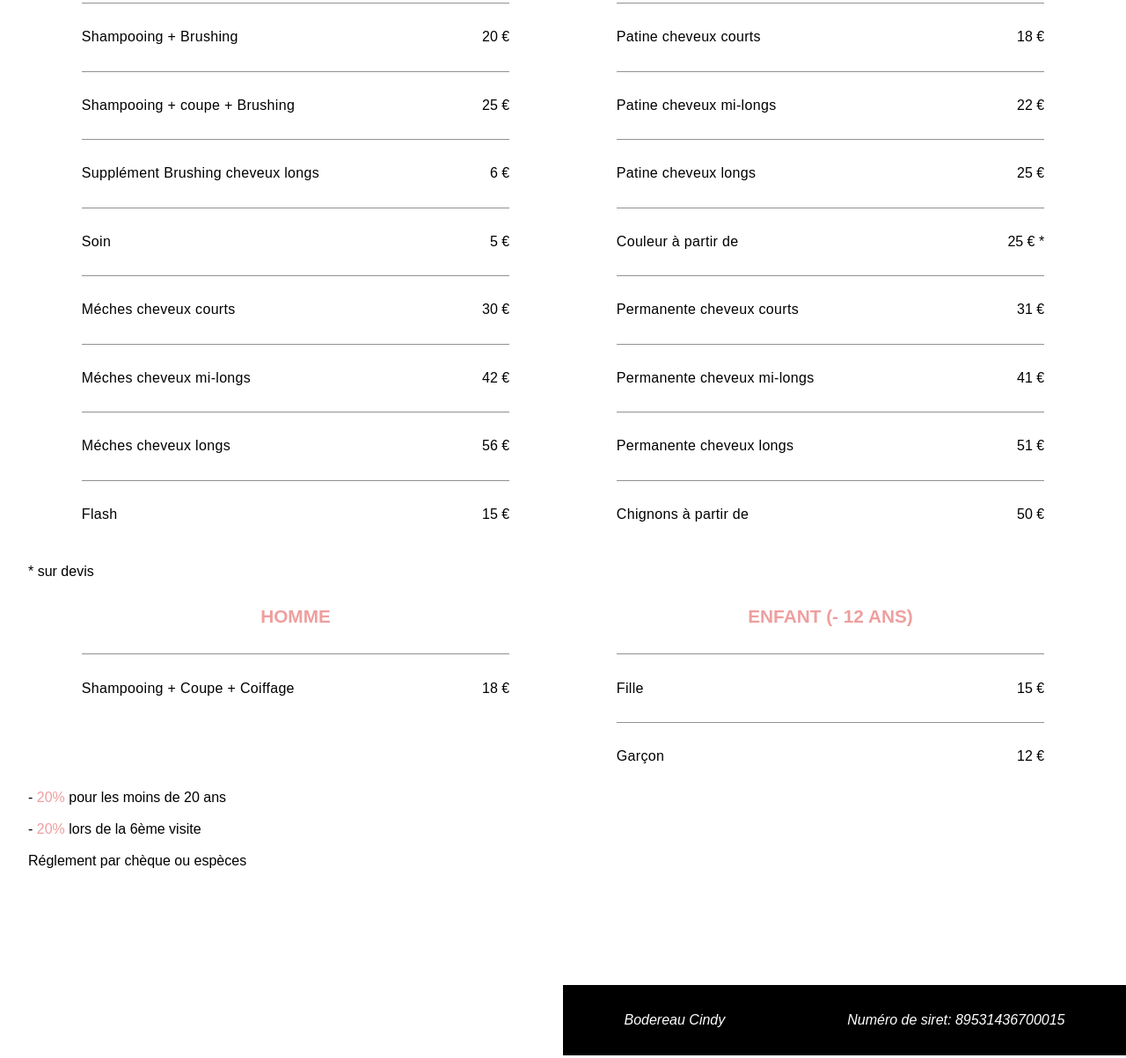
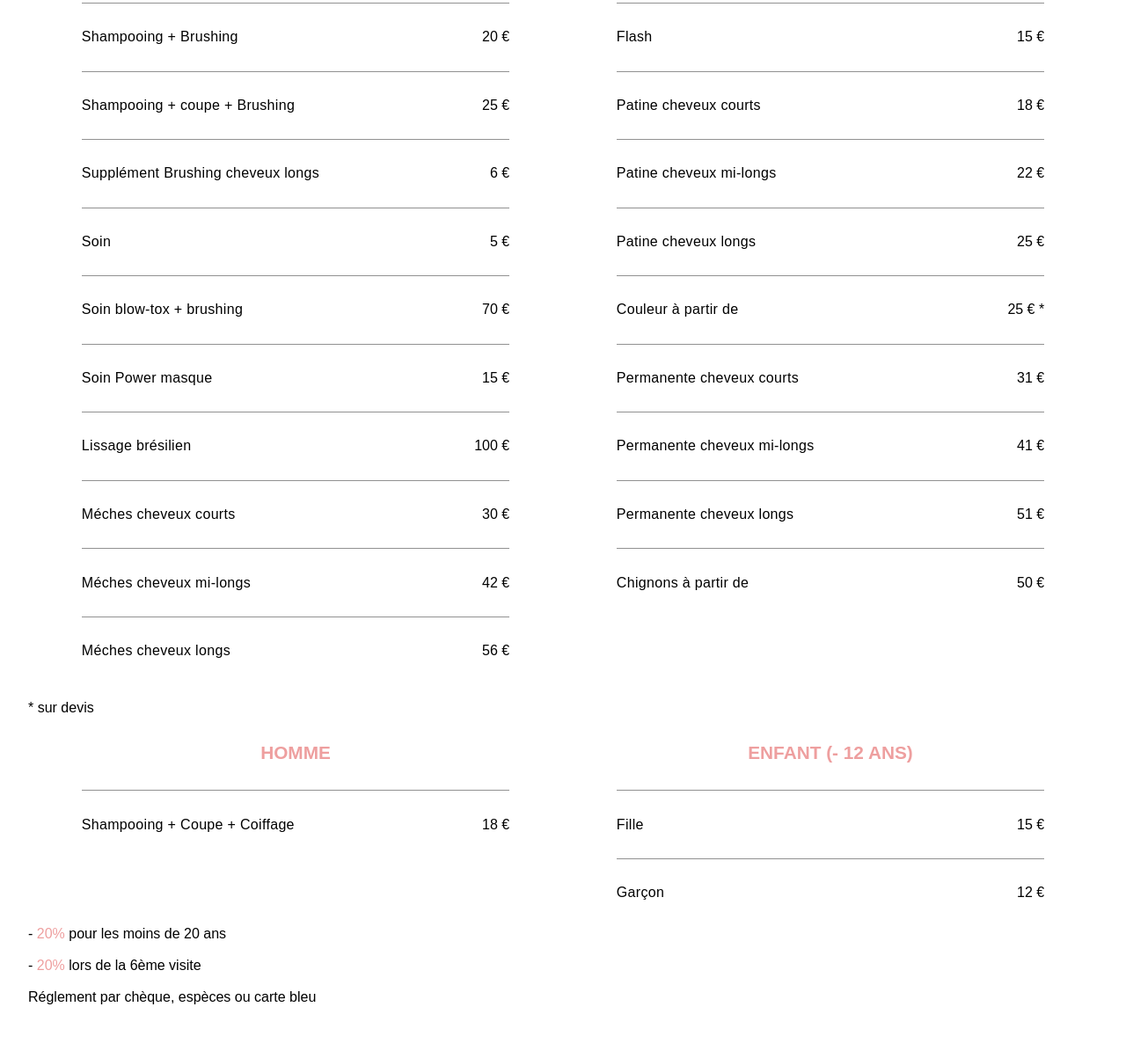
Before and after one commit to Adrienbannwarth/cindycoiffure, a website: page index.html in a window 1280 px wide. Shown: the part 1429-2632 px from the top of the page at 88% size. Drawn offline with Linux system fonts and the light colour scheme; a web font is replaced by a local one.

Commit message:
add ex + blue card

```diff
--- a/index.html
+++ b/index.html
@@ -91,6 +91,18 @@
                     <span>5 €</span>
                 </div>
                 <div class="line">
+                    <h4>Soin blow-tox + brushing </h4>
+                    <span>70 €</span>
+                </div>
+                <div class="line">
+                    <h4>Soin Power masque </h4>
+                    <span>15 €</span>
+                </div>
+                <div class="line">
+                    <h4>Lissage brésilien </h4>
+                    <span>100 €</span>
+                </div>
+                <div class="line">
                     <h4>Méches cheveux courts</h4>
                     <span>30 €</span>
                 </div>
@@ -102,12 +114,12 @@
                     <h4>Méches cheveux longs</h4>
                     <span>56 €</span>
                 </div>
+            </div>
+            <div class="c-tarifs">
                 <div class="line">
                     <h4>Flash</h4>
                     <span>15 €</span>
                 </div>
-            </div>
-            <div class="c-tarifs">
                 <div class="line">
                     <h4>Patine cheveux courts</h4>
                     <span>18 €</span>
@@ -169,7 +181,7 @@
         <br>
         <p>- <span class="color">20%</span> lors de la 6ème visite</p>
         <br>
-        <p>Réglement par chèque ou espèces</p>
+        <p>Réglement par chèque, espèces ou carte bleu</p>
     </div>
 
     <div class="c-footer">
```
